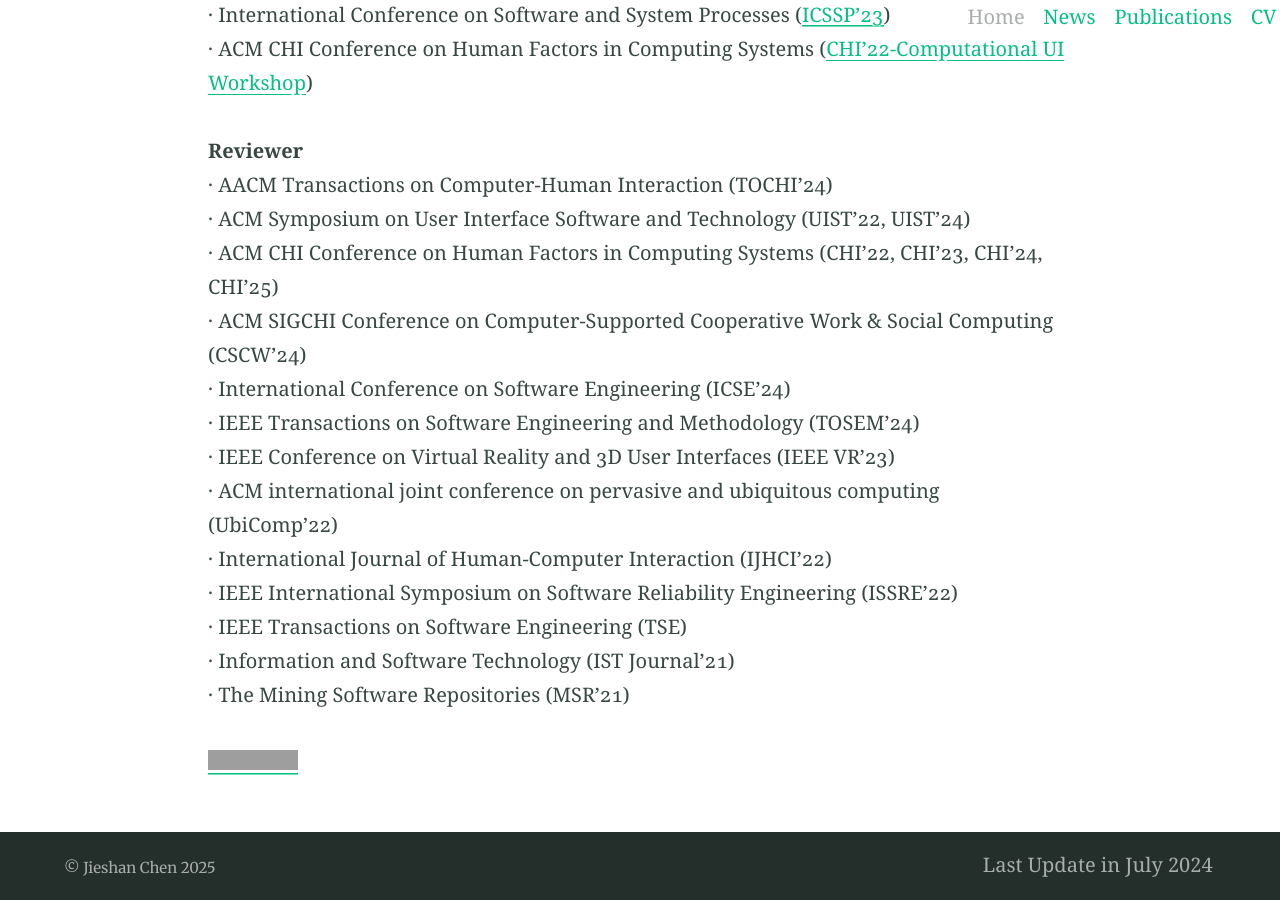
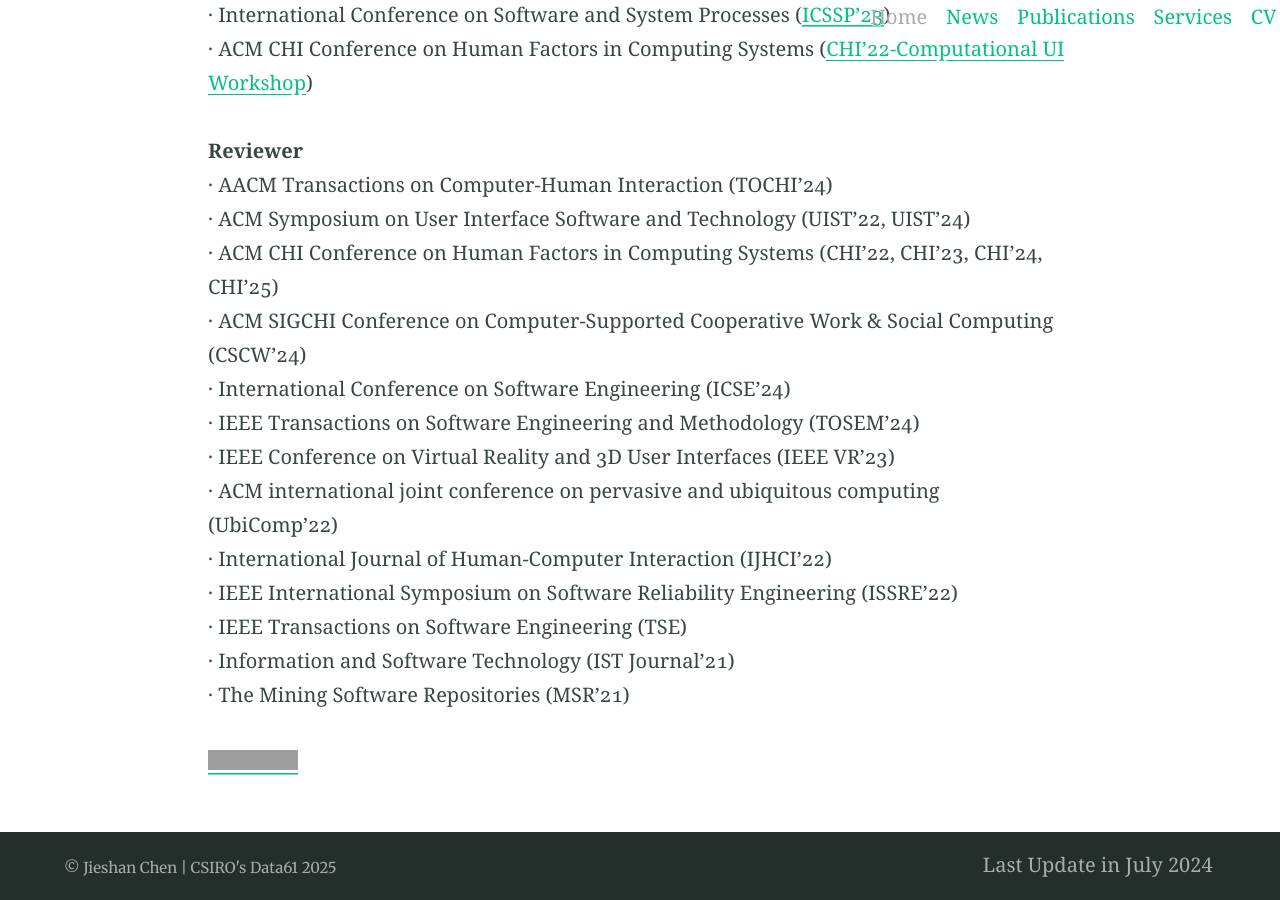
Before and after one commit to chenjshnn/chenjshnn.github.io, a Jekyll site: the page built from index.md, in a window 1280 px wide and 900 px high, scrolled down 4835 px. Built offline with Jekyll 4.4.1, drawn with Linux system fonts in a browser that asks for light colours; grey boxes are pictures that could not be loaded.

Commit message:
Update _config.yml

```diff
--- a/_config.yml
+++ b/_config.yml
@@ -93,7 +93,7 @@ defaults:
 # 7. Site settings
 encoding: utf-8 # Make sure the encoding is right
 lang: en-GB # Set the site language
-title: "Jieshan Chen" # Site name or title, also used in jekyll-seo-tag
+title: "Jieshan Chen | CSIRO's Data61" # Site name or title, also used in jekyll-seo-tag
 logo:  Jieshan Chen # Site logo, also used in jekyll-seo-tag
 description: "Jieshan Chen" # Site description and default description, also used in jekyll-seo-tag
 url: "https://chenjshnn.github.io/" # Site url, also used in jekyll-seo-tag
@@ -127,6 +127,8 @@ navigation_header:
   url: /#news
 - title: Publications
   url: /#publications
+- title: Services
+  url: /#services
 - title: CV
   url: /files/JieshanChen_CV.pdf
 
```
